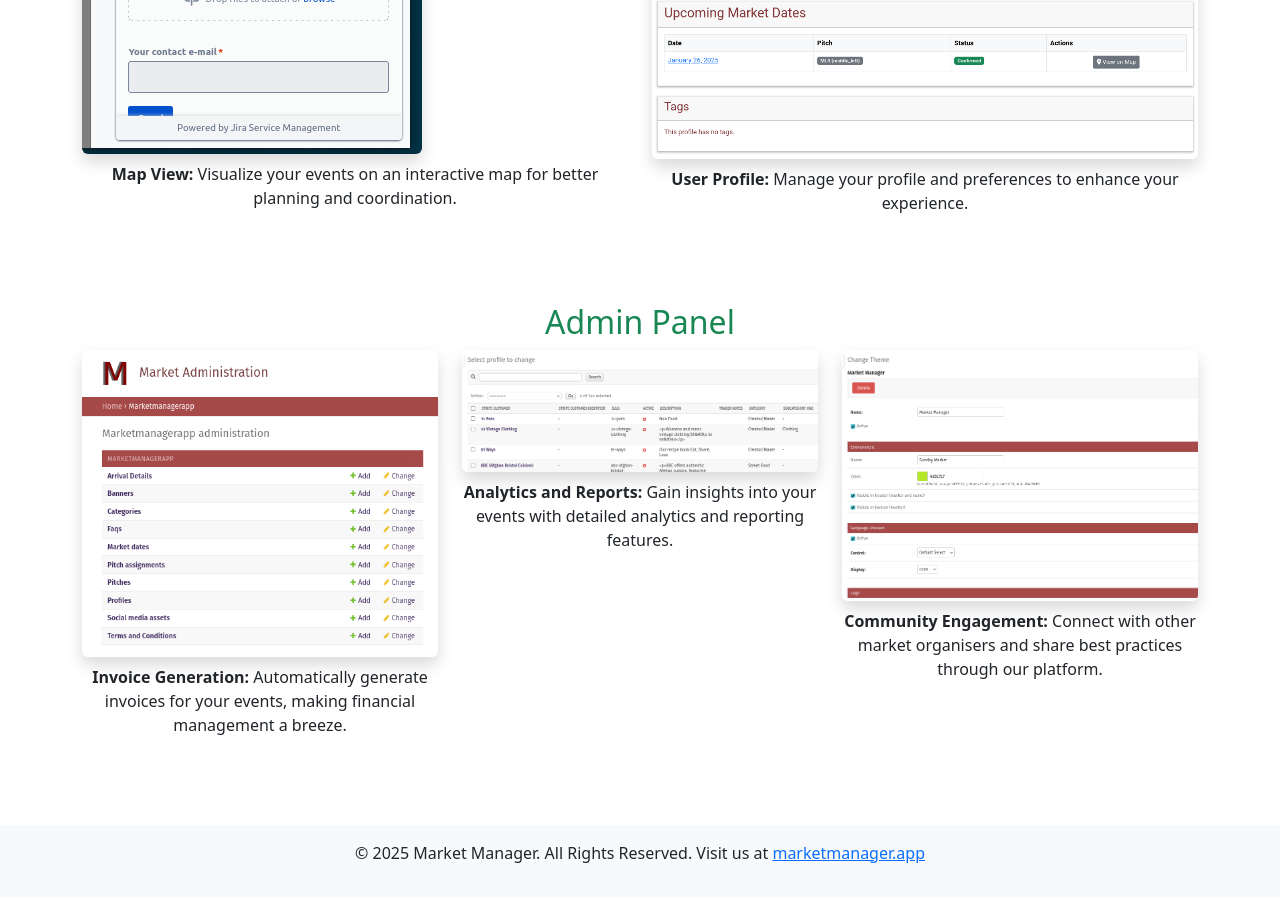
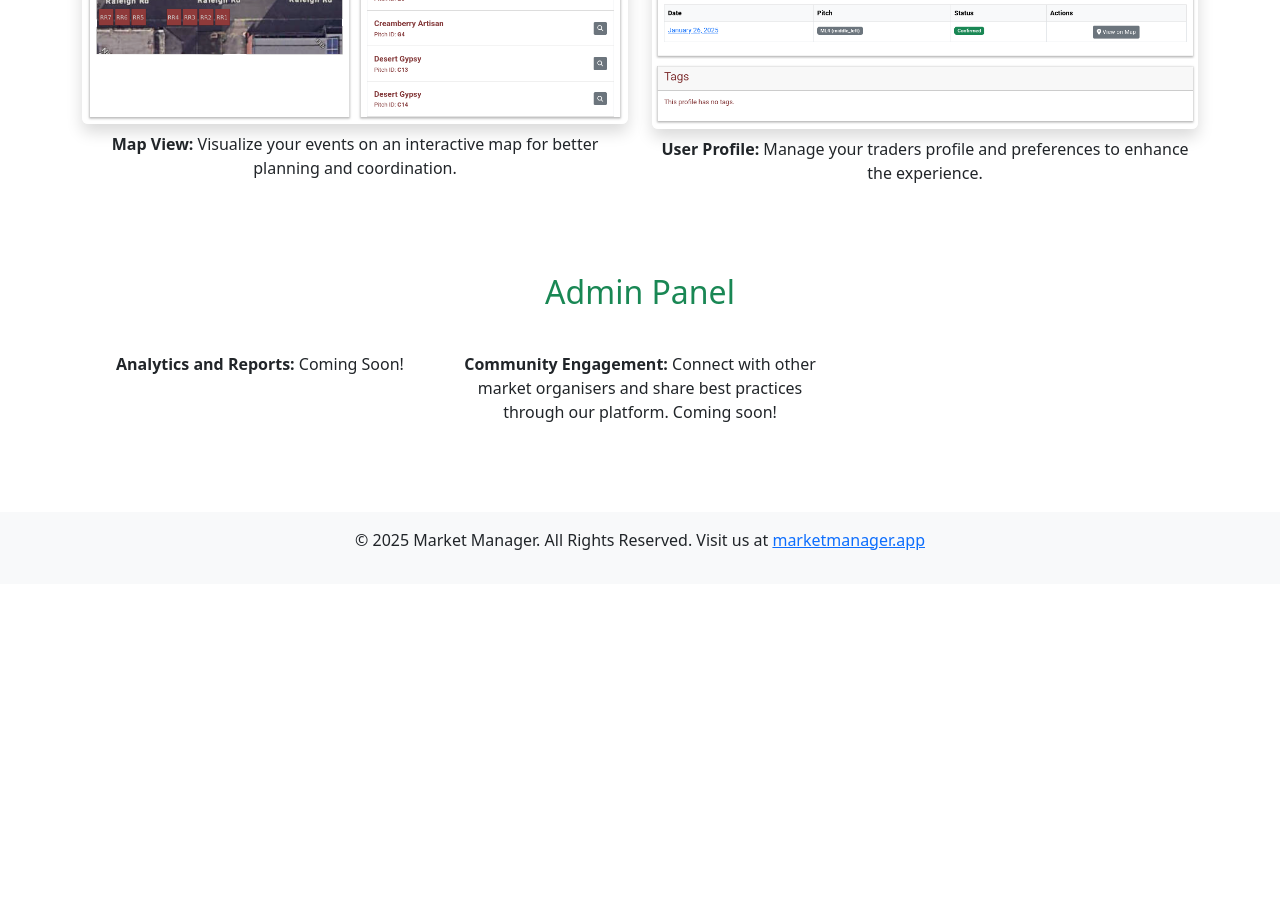
Before and after one commit to mbrignall/marketmanager-home, a plain HTML site: page about.html in a window 1280 px wide. Shown: the part 1160-2057 px from the top of the page. After the commit the page ends 1744 px from the top, so only its background shows below. Drawn offline with nearby package versions, Linux system fonts and the light colour scheme; a small style sheet from the web is missing.

Commit message:
adding images, moving and updating examples

```diff
--- a/about.html
+++ b/about.html
@@ -18,14 +18,14 @@
             <div class="row">
                 <div class="col-md-4 mb-4">
                     <img src="images/mm1.png" class="img-fluid rounded shadow" alt="Dashboard Overview">
-                    <p class="text-center mt-2"><strong>Dashboard Overview:</strong> Get a comprehensive view of your events, bookings, and participant management all in one place.</p>
+                    <p class="text-center mt-2"><strong>Market Home Overview:</strong> Get a comprehensive view of your events, bookings, and participant management all in one place.</p>
                 </div>
                 <div class="col-md-4 mb-4">
-                    <img src="images/mm2.png" class="img-fluid rounded shadow" alt="Event Creation">
+                    <img src="images/mm9.png" class="img-fluid rounded shadow" alt="Event Creation">
                     <p class="text-center mt-2"><strong>Event Creation:</strong> Easily create and manage events with our user-friendly interface.</p>
                 </div>
                 <div class="col-md-4 mb-4">
-                    <img src="images/mm3.png" class="img-fluid rounded shadow" alt="Participant Management">
+                    <img src="images/mm10.png" class="img-fluid rounded shadow" alt="Participant Management">
                     <p class="text-center mt-2"><strong>Participant Management:</strong> Efficiently manage participants, track registrations, and communicate with attendees.</p>
                 </div>
             </div>
@@ -36,12 +36,12 @@
             <h2 class="text-success text-center">Map and Profile</h2>
             <div class="row">
                 <div class="col-md-6 mb-4">
-                    <img src="images/mm4.png" class="img-fluid rounded shadow" alt="Map View">
+                    <img src="images/mm2.png" class="img-fluid rounded shadow" alt="Map View">
                     <p class="text-center mt-2"><strong>Map View:</strong> Visualize your events on an interactive map for better planning and coordination.</p>
                 </div>
                 <div class="col-md-6 mb-4">
                     <img src="images/mm5.png" class="img-fluid rounded shadow" alt="User Profile">
-                    <p class="text-center mt-2"><strong>User Profile:</strong> Manage your profile and preferences to enhance your experience.</p>
+                    <p class="text-center mt-2"><strong>User Profile:</strong> Manage your traders profile and preferences to enhance the experience.</p>
                 </div>
             </div>
         </section>
@@ -51,16 +51,12 @@
             <h2 class="text-success text-center">Admin Panel</h2>
             <div class="row">
                 <div class="col-md-4 mb-4">
-                    <img src="images/mm6.png" class="img-fluid rounded shadow" alt="Invoice Generation">
-                    <p class="text-center mt-2"><strong>Invoice Generation:</strong> Automatically generate invoices for your events, making financial management a breeze.</p>
+                    <img src="" class="img-fluid rounded shadow" alt="">
+                    <p class="text-center mt-2"><strong>Analytics and Reports:</strong> Coming Soon!</p>
                 </div>
                 <div class="col-md-4 mb-4">
-                    <img src="images/mm7.png" class="img-fluid rounded shadow" alt="Analytics and Reports">
-                    <p class="text-center mt-2"><strong>Analytics and Reports:</strong> Gain insights into your events with detailed analytics and reporting features.</p>
-                </div>
-                <div class="col-md-4 mb-4">
-                    <img src="images/mm8.png" class="img-fluid rounded shadow" alt="Community Engagement">
-                    <p class="text-center mt-2"><strong>Community Engagement:</strong> Connect with other market organisers and share best practices through our platform.</p>
+                    <img src="" class="img-fluid rounded shadow" alt="">
+                    <p class="text-center mt-2"><strong>Community Engagement:</strong> Connect with other market organisers and share best practices through our platform. Coming soon!</p>
                 </div>
             </div>
         </section>
```
Also changed, not shown: images/mm10.png (added), images/mm9.png (added).
